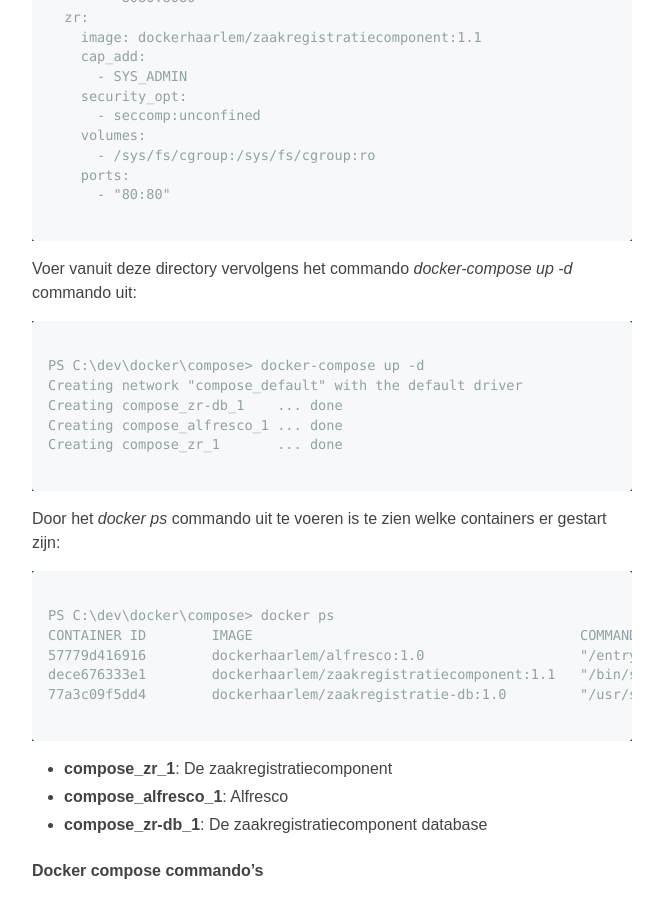
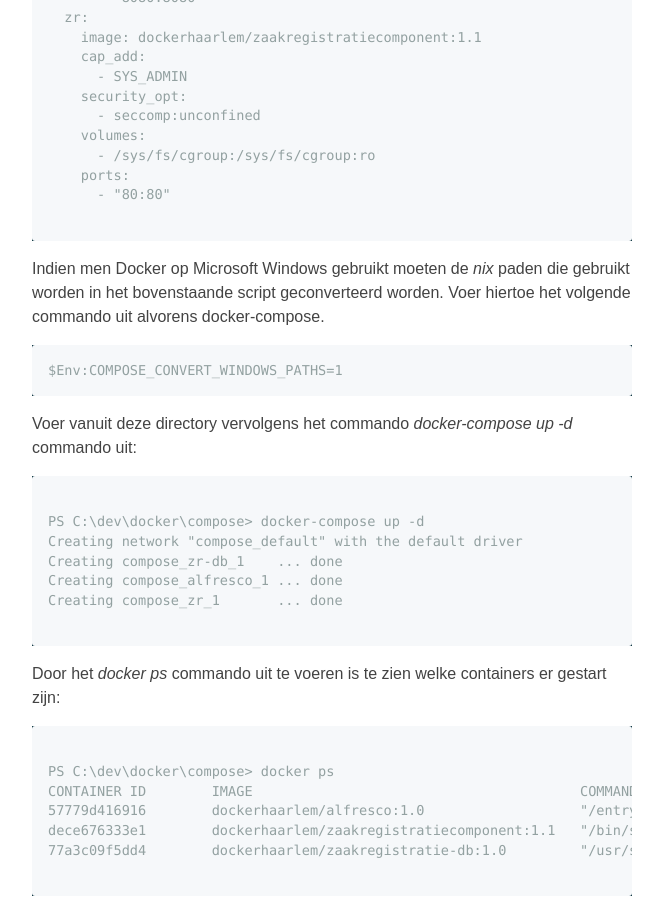
Before and after one commit to Haarlem/haarlem.github.io, a Jekyll site: the page built from guides/docker.md, in a window 1280 px wide and 900 px high, scrolled down 1016 px. Shown: the whole window, without its empty margins (138-801 px from the left). Built offline with Jekyll 4.4.1, drawn with Linux system fonts in a browser that asks for light colours; our own code applies the rules of GitHub Pages for plain Markdown files.

Commit message:
Toevoeging instructie Docker voor Windows

````diff
--- a/guides/docker.md
+++ b/guides/docker.md
@@ -49,6 +49,12 @@ services:
     ports:
       - "80:80"
 
+```
+
+Indien men Docker op Microsoft Windows gebruikt moeten de *nix* paden die gebruikt worden in het bovenstaande script geconverteerd worden. Voer hiertoe het volgende commando uit alvorens docker-compose.
+
+```
+$Env:COMPOSE_CONVERT_WINDOWS_PATHS=1
 ```
 
 Voer vanuit deze directory vervolgens het commando *docker-compose up -d*  commando uit:
````
